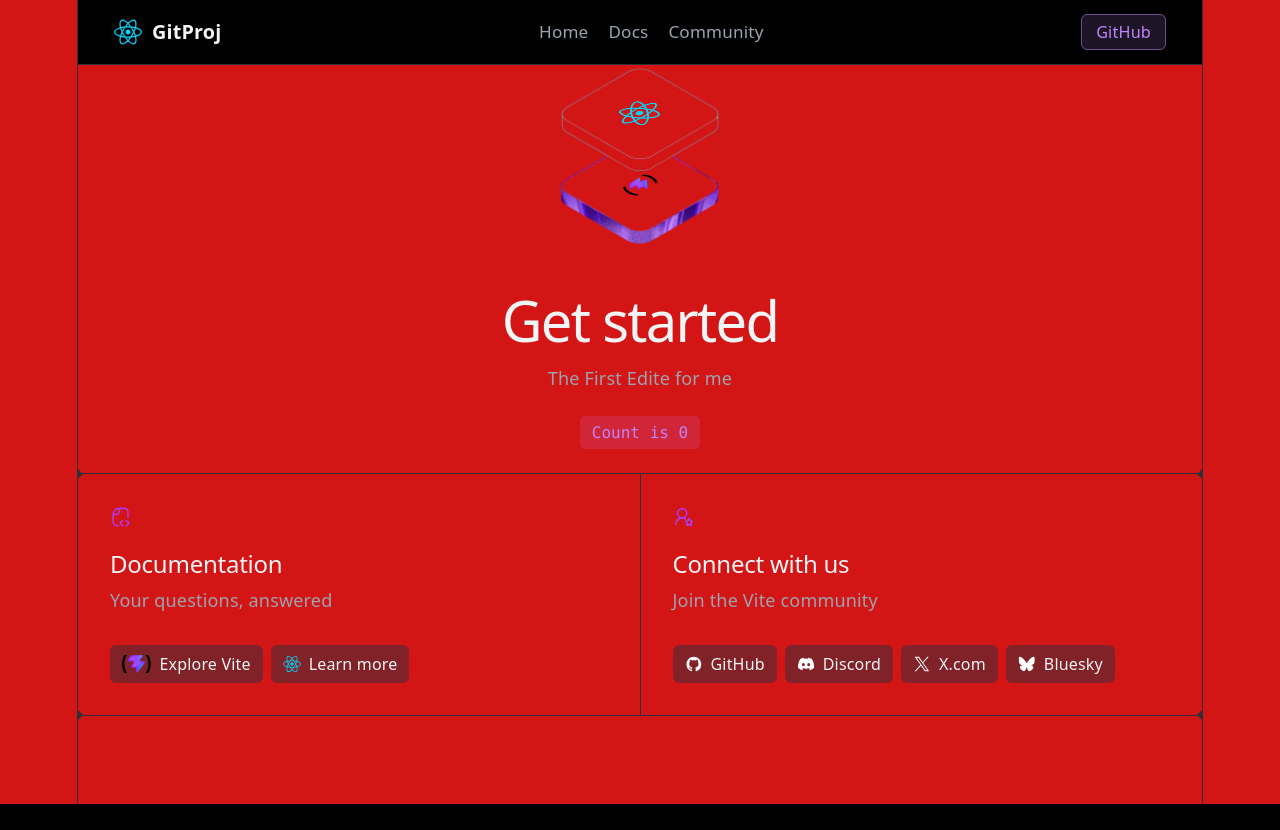
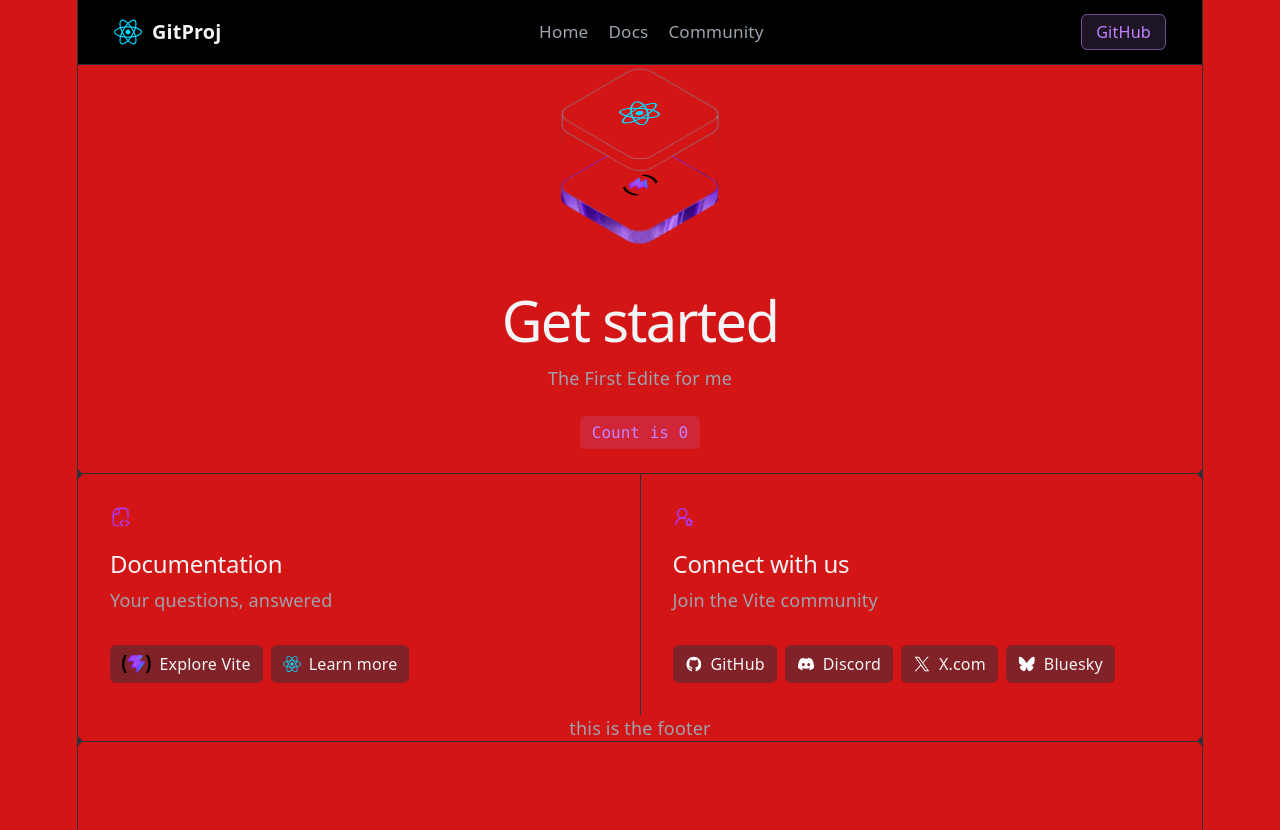
Before and after one commit to bsherzak55-arch/Gitproj, a React (Vite) app: page / in a window 1280 px wide. Before the commit the page ends 804 px from the top, so only its background shows below. Built offline with nearby package versions, Linux system fonts and the light colour scheme.

Commit message:
Add footer component

```diff
--- a/src/App.jsx
+++ b/src/App.jsx
@@ -114,6 +114,10 @@ function App() {
           </ul>
         </div>
       </section>
+      <footer>
+
+        this is the footer
+      </footer>
 
       <div className="ticks"></div>
       <section id="spacer"></section>
```
